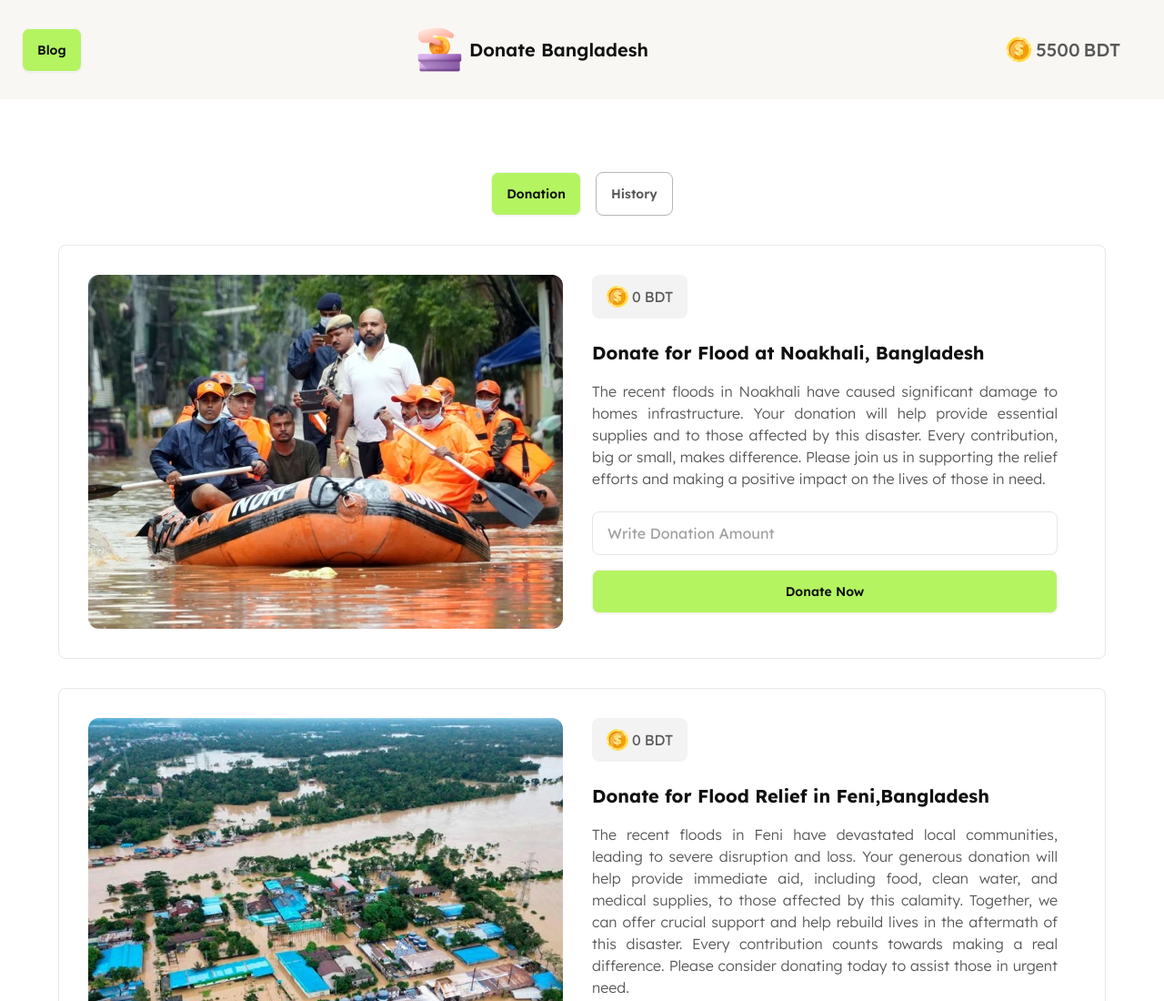
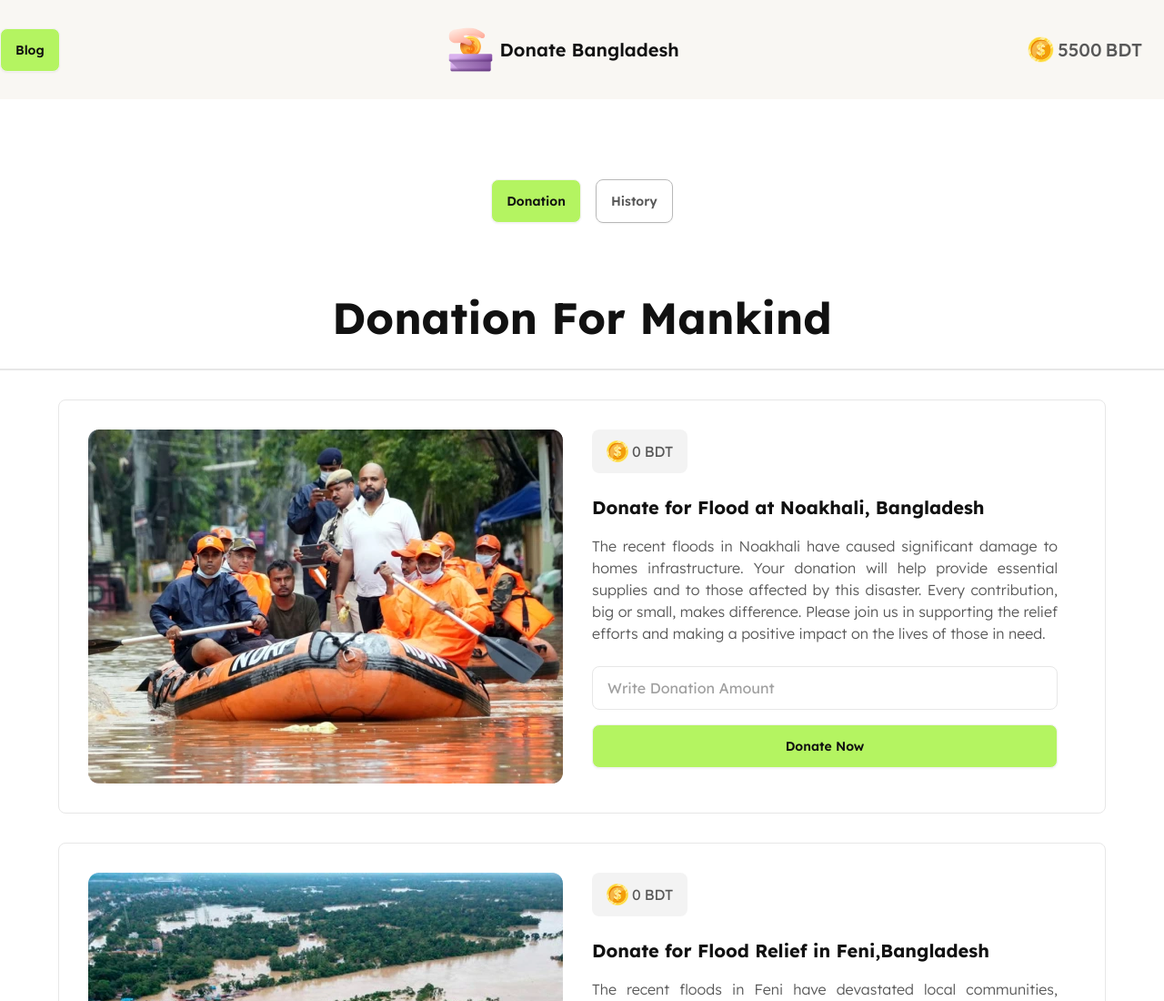
Before and after one commit to adnanakhlasofficial/assignment-5, a website: page index.html in a window 1280 px wide. Shown: the top 1100 px of the page at 91% size. Drawn offline with Linux system fonts and the light colour scheme.

Commit message:
Shifted Button static apply & Count added to history transaction

```diff
--- a/index.html
+++ b/index.html
@@ -13,13 +13,15 @@
 
 <body class="font-lexend space-y-8">
     <!-- Header -->
-    <header class="bg-backgrond p-6 space-y-10 sticky top-0">
+    <header class="backdrop-blur-xl bg-white/30 space-y-10 sticky top-0">
+        <div class="bg-backgrond ">
             <!-- Navigation -->
-        <nav class="container mx-auto flex items-center justify-between gap-4 flex-col lg:flex-row">
+        <nav class="py-6 container mx-auto flex items-center justify-between gap-4 flex-col lg:flex-row">
+            <div class="flex justify-between items-center gap-8 lg:w-7/12">
                 <div>
                     <a class="btn-main" href="./src/blog.html">Blog</a>
                 </div>
-            <div class="flex items-center justify-center gap-2 title !font-semibold">
+                <div class="w-min lg:w-max flex items-center justify-center gap-2 title  !text-base lg:!text-xl !font-semibold">
                     <span>
                         <svg width="49" height="49" viewBox="0 0 49 49" fill="none" xmlns="http://www.w3.org/2000/svg">
                             <g clip-path="url(#clip0_3_640)">
@@ -168,6 +170,7 @@
                         </svg>
                     </span>Donate Bangladesh
                 </div>
+            </div>
             <div>
                 <p class="stat stat-space !text-xl">
                     <span>
@@ -247,16 +250,19 @@
                 </p>
             </div>
         </nav>
+        </div>
+
+        <!-- Buttons -->
+        <div class="stat-space !gap-4 !py-12">
+            <button id="donation-tab" class="btn-main">Donation</button>
+            <button id="history-tab" class="btn-secondary">History</button>
+        </div>
     </header>
     <!-- Main -->
     <main class="container mx-auto space-y-8 min-h-[calc(100vh_-_21.8rem)]">
-        <!-- Buttons -->
-        <div class="stat-space !gap-4 !mt-20">
-            <button id="donation-tab" class="btn-main">Donation</button>
-            <button id="history-tab" class="btn-secondary">History</button>
-        </div>
         <!-- Box Container -->
         <div id="donation-container" class="space-y-8">
+            <h2 class="title !text-5xl text-center pb-8 border-b-2 border-dim-gray">Donation For Mankind</h2>
             <!-- Box 1 -->
             <div class="box flex flex-col lg:flex-row gap-8">
                 <!-- Image -->
@@ -636,7 +642,7 @@
         <!-- History Container -->
         <div id="history-container" class="space-y-8 hidden">
             <div>
-                <h2 class="title text-center !text-7xl">History List</h2>
+                <h2 class="title text-center !text-5xl pb-8 border-b-2 border-dim-gray">History List</h2>
             </div>
 
             <div id="history" class="space-y-8">
--- a/src/utilities.js
+++ b/src/utilities.js
@@ -29,6 +29,7 @@ function btnToggle(mainBtn, shiftBtn) {
 }
 
 // Calculate Function
+let count = 1;
 function calculateDonation(id, money, donate, title) {
     let balance = getElementNumById(money);
     let donateBalance = getElementNumById(donate)
@@ -49,11 +50,11 @@ function calculateDonation(id, money, donate, title) {
         const createEl = document.createElement("div");
         createEl.className = "box space-y-4";
         createEl.innerHTML = `
+        <p class="title text-center">${count++}</p>
         <h2 class="title">${inputValue} Taka is Donated for ${document.getElementById(title).innerHTML}</h2>
         <p class="description">Date : ${new Date()}</p>
         `
 
         document.getElementById("history").prepend(createEl);
     }
-
-}
+};
```
Also changed, not shown: src/blog.html (+3 -2 lines), src/output.css. Lines whose indentation alone changed are shown as unchanged.
